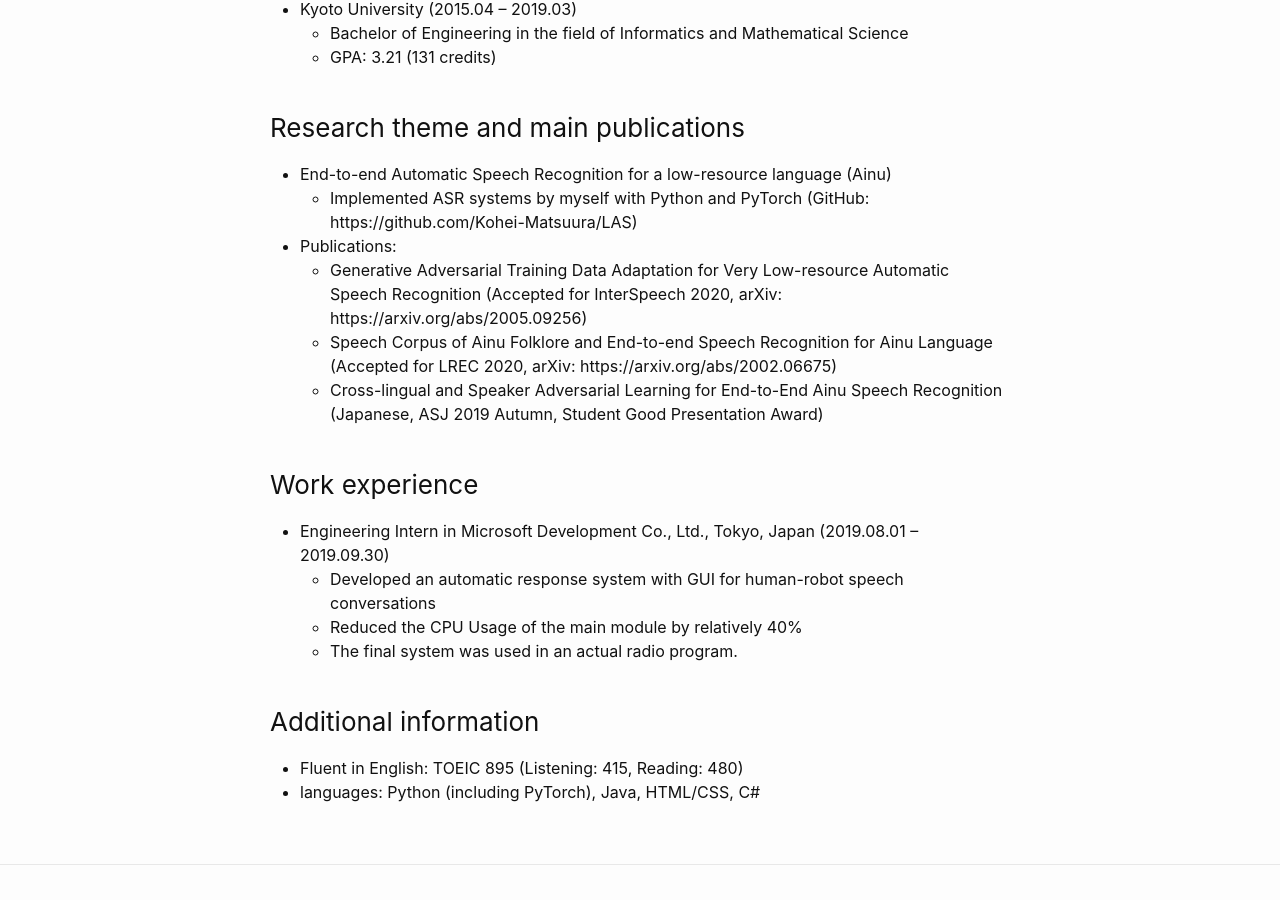
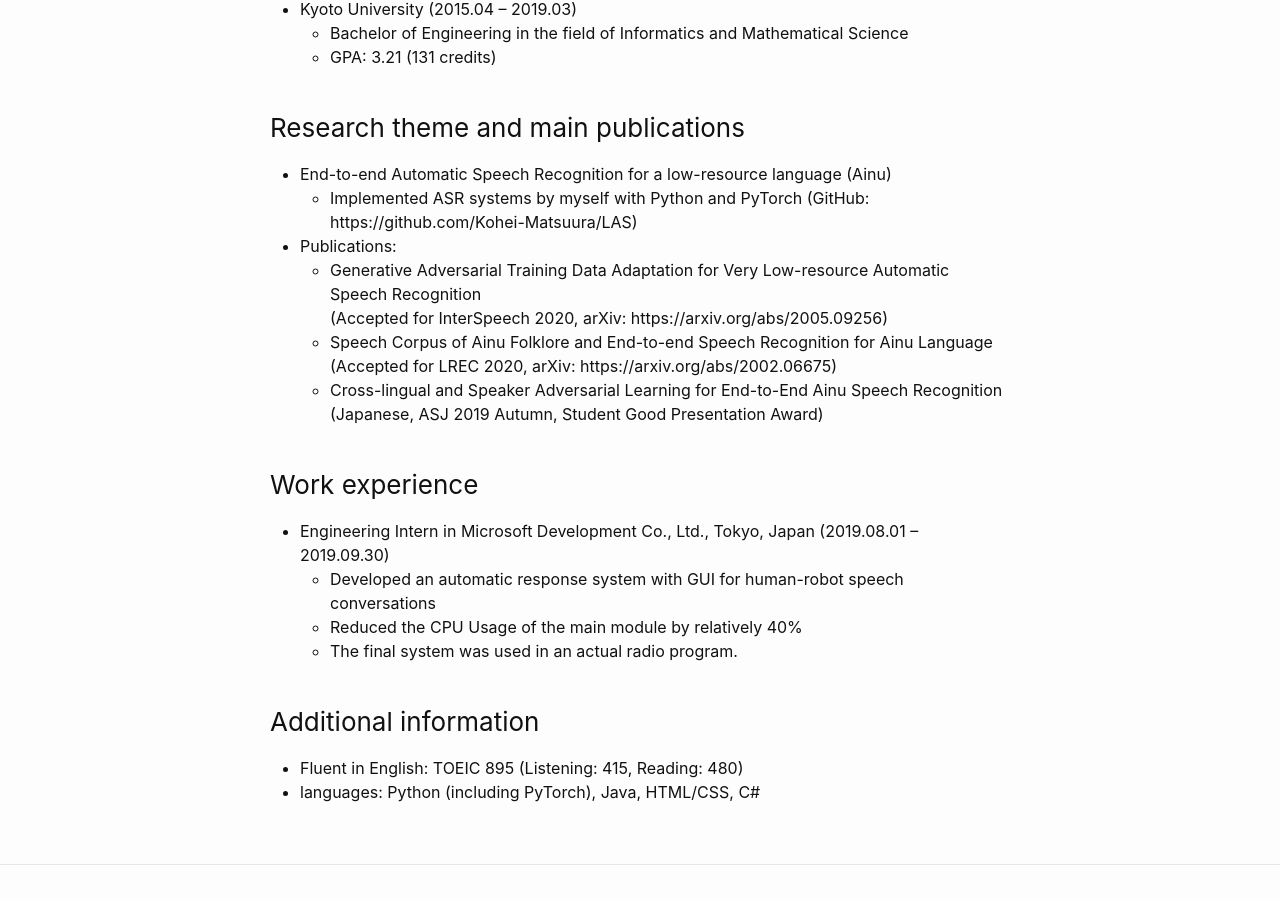
Before and after one commit to Kohei-Matsuura/Kohei-Matsuura.github.io, a Jekyll site: the page built from CV.md, in a window 1280 px wide and 900 px high, scrolled down 570 px. Built offline with Jekyll 4.4.1, drawn with Linux system fonts in a browser that asks for light colours.

Commit message:
Update CV.md

```diff
--- a/CV.md
+++ b/CV.md
@@ -32,8 +32,7 @@ A master's student in Graduate School of Informatics, Kyoto University
 (GitHub: https://github.com/Kohei-Matsuura/LAS)
 
 - Publications:
-  - Generative Adversarial Training Data Adaptation for Very Low-resource Automatic Speech Recognition
-(Accepted for InterSpeech 2020, arXiv: https://arxiv.org/abs/2005.09256)
+  - Generative Adversarial Training Data Adaptation for Very Low-resource Automatic Speech Recognition<br>(Accepted for InterSpeech 2020, arXiv: https://arxiv.org/abs/2005.09256)
   - Speech Corpus of Ainu Folklore and End-to-end Speech Recognition for Ainu Language
 (Accepted for LREC 2020, arXiv: https://arxiv.org/abs/2002.06675)
   - Cross-lingual and Speaker Adversarial Learning for End-to-End Ainu Speech Recognition
```
